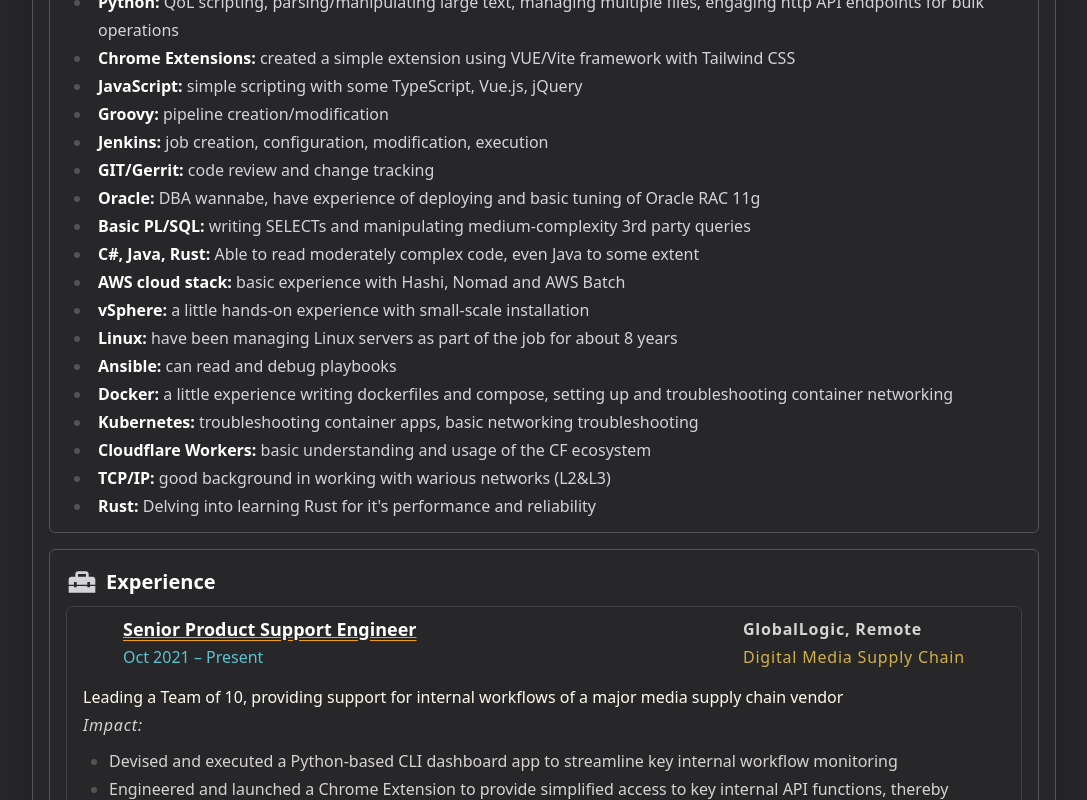
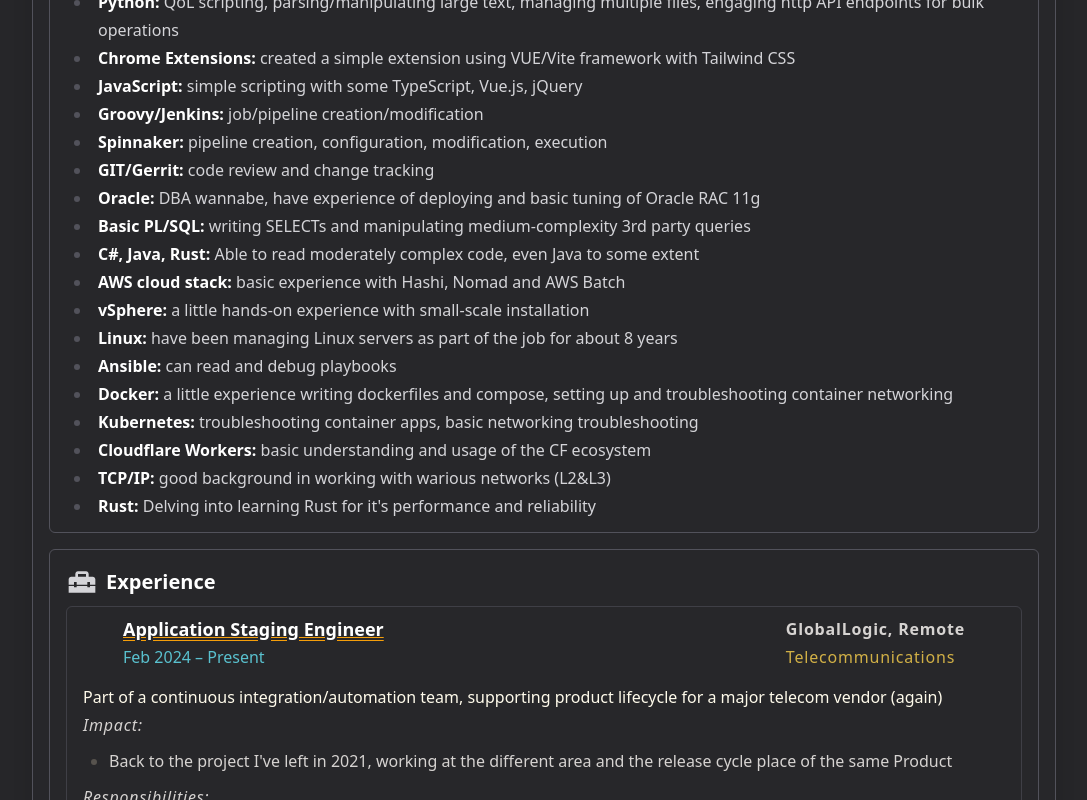
Before and after one commit to vharmash/harmashv.pro, a Vue app: page /cv in a window 1280 px wide. Shown: the part 1380-2180 px from the top of the page, without its empty margins (96-1183 px from the left). Built offline with nearby package versions, Linux system fonts and the light colour scheme.

Commit message:
cv refresh

```diff
--- a/src/components/cv.ts
+++ b/src/components/cv.ts
@@ -1,9 +1,21 @@
 const cv = {
   professional_experience: [
     {
+      role: 'Application Staging Engineer',
+      company: 'GlobalLogic, Remote',
+      period: 'Feb 2024 – Present',
+      industry: 'Telecommunications',
+      outline:
+        'Part of a continuous integration/automation team, supporting product lifecycle for a major telecom vendor (again)',
+      responsibilities: ['Working on Spinnaker pipelines, jiggling Jenkins files'],
+      impact: [
+        "Back to the project I've left in 2021, working at the different area and the release cycle place of the same Product "
+      ]
+    },
+    {
       role: 'Senior Product Support Engineer',
       company: 'GlobalLogic, Remote',
-      period: 'Oct 2021 – Present',
+      period: 'Oct 2021 – Feb 2024, (2Y 4M)',
       industry: 'Digital Media Supply Chain',
       outline:
         'Leading a Team of 10, providing support for internal workflows of a major media supply chain vendor',
@@ -76,8 +88,8 @@
       'QoL scripting, parsing/manipulating large text, managing multiple files, engaging http API endpoints for bulk operations',
     'Chrome Extensions': 'created a simple extension using VUE/Vite framework with Tailwind CSS',
     JavaScript: 'simple scripting with some TypeScript, Vue.js, jQuery',
-    Groovy: 'pipeline creation/modification',
-    Jenkins: 'job creation, configuration, modification, execution',
+    'Groovy/Jenkins': 'job/pipeline creation/modification',
+    Spinnaker: 'pipeline creation, configuration, modification, execution',
     'GIT/Gerrit': 'code review and change tracking',
     Oracle: 'DBA wannabe, have experience of deploying and basic tuning of Oracle RAC 11g',
     'Basic PL/SQL': 'writing SELECTs and manipulating medium-complexity 3rd party queries',
```
